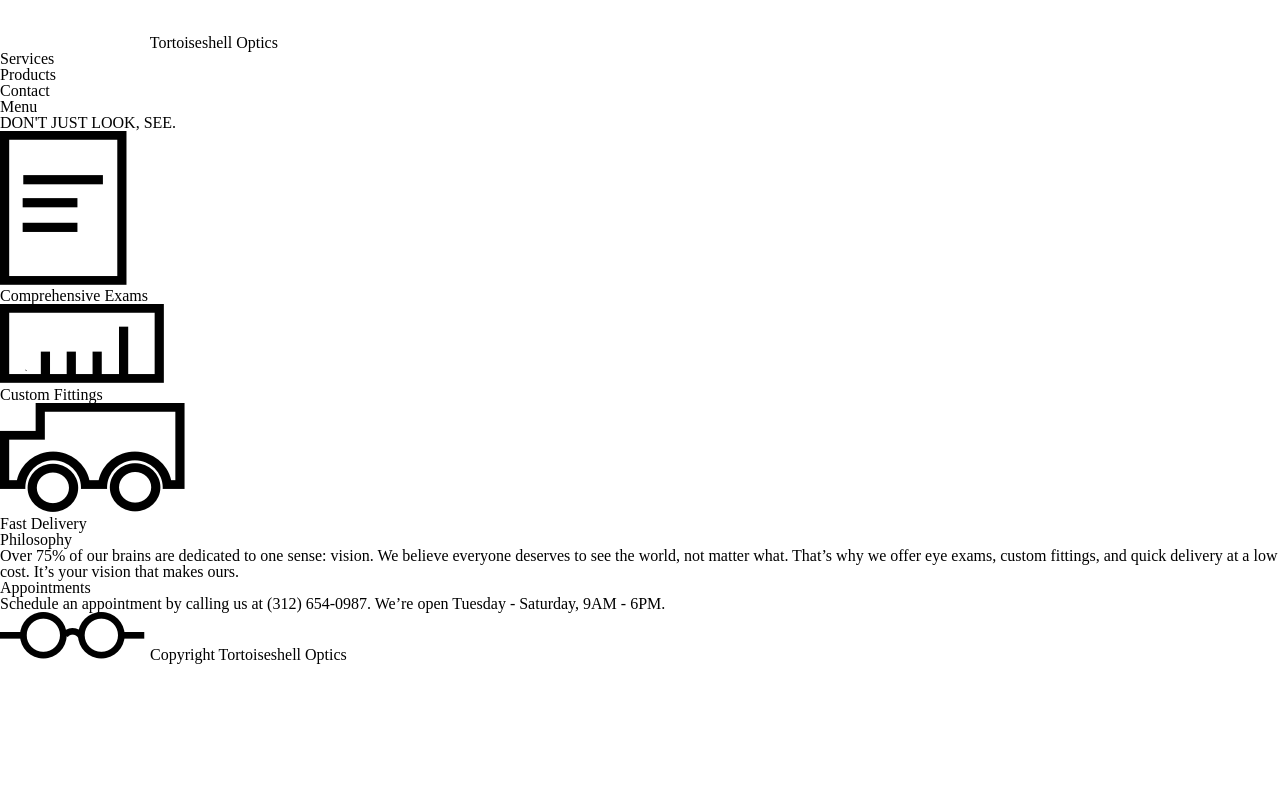
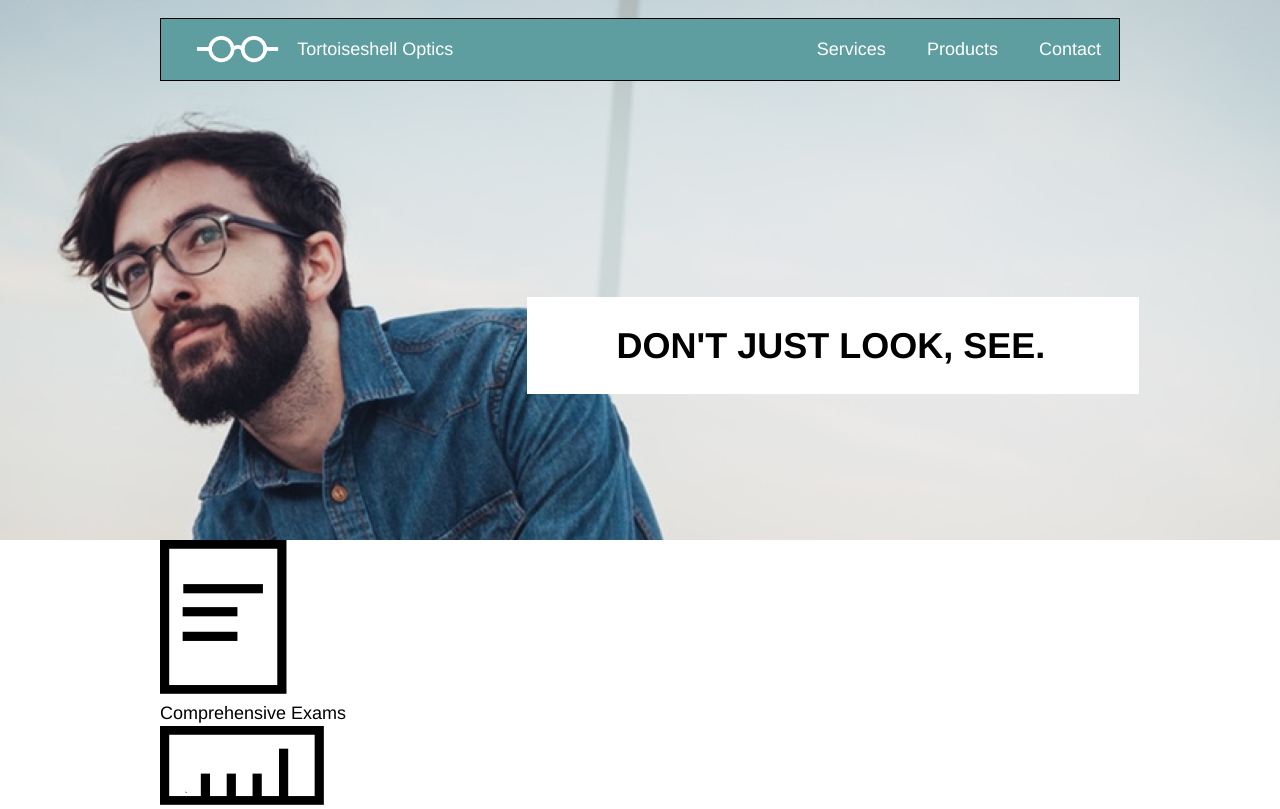
Before and after one commit to CrystalFury/tortoiseshelloptics, a plain HTML site: page index.html in a window 1280 px wide. Shown: the top 809 px of the page. Drawn offline with Linux system fonts and the light colour scheme; files that its build step writes are made by us from their sources.

Commit message:
css for header completed

```diff
--- a/index.html
+++ b/index.html
@@ -3,8 +3,8 @@
   <head>
     <meta charset="utf-8">
     <title>Tortoiseshell Optics</title>
-    <link href="./resources/reset.css" type="text/css" rel="stylesheet">
-    <link href="./resources/style.css" type="text/css" rel="stylesheet">
+    <link href="./resources/css/reset.css" type="text/css" rel="stylesheet">
+    <link href="./resources/css/style.css" type="text/css" rel="stylesheet">
   </head>
 
   <body>
@@ -12,29 +12,36 @@
     <!-- The header -->
 
     <header>
+
       <div class="container">
+
+        <div class="company">
           <img src="./resources/images/logo-white.png" alt="Glasses logo">
           <span>Tortoiseshell Optics</span>
+        </div>
+
+        <nav>
           <ul class="navigation">
             <li>Services</li>
             <li>Products</li>
             <li>Contact</li>
           </ul>
-        <ul class="mobile-nav container">
+          <ul class="mobile-nav">
             <li>Menu</li>
           </ul>
+        </nav>
+
       </div>
-    </header>
-
-    <!-- The top banner -->
 
       <div class="main-banner">
-      <div class="container">
+        <div class="banner-content">
           <div class="headline">
             <h1>DON'T JUST LOOK, SEE.</h1>
           </div>
         </div>
       </div>
+
+    </header>
 
     <!-- The features -->
 
--- a/resources/css/style.css
+++ b/resources/css/style.css
@@ -0,0 +1,93 @@
+/* "Tamming" Box Model With Reset */
+
+html {
+  box-sizing: border-box;
+}
+*, *:before, *:after {
+  box-sizing: inherit;
+}
+
+/* Universal Styles */
+
+html {
+  font-size: 18px;
+}
+
+body {
+  font-family: "Helvetica", sans-serif;
+  line-height: 1.4;
+}
+
+h1, .title {
+  font-weight: bold;
+}
+
+header .container, .title {
+  color: white;
+  background-color: cadetblue;
+}
+
+.container {
+  max-width: 960px;
+  margin: 0 auto;
+}
+
+header {
+  background: url("../images/glasses-bg.png");
+  background-repeat: no-repeat;
+  background-position: center;
+  background-size: cover;
+  height: 30rem;
+}
+
+.company {
+  display: flex;
+  align-items: center;
+}
+
+header .container {
+  display: flex;
+  align-items: center;
+  justify-content: space-between;
+  border: 1px solid black;
+  position: relative;
+  top: 1rem;
+}
+
+.company img {
+  height: 1.5rem;
+  padding: 0 1rem 0 2rem;
+}
+
+.navigation li {
+  display: inline-block;
+  padding: 1rem;
+}
+
+.mobile-nav {
+  display: none;
+}
+
+.main-banner {
+  display: flex;
+  justify-content: center;
+}
+
+.banner-content {
+  display: flex;
+  justify-content: flex-end;
+  width: 55.4rem;
+}
+
+.headline {
+  position: relative;
+  top: 13rem;
+  width: 34rem;
+  background-color: white;
+}
+
+.headline h1 {
+  padding: 1.5rem 5rem;
+  font-size: 2rem;
+  line-height: 1.2;
+}
```
Lines whose indentation alone changed are shown as unchanged.
